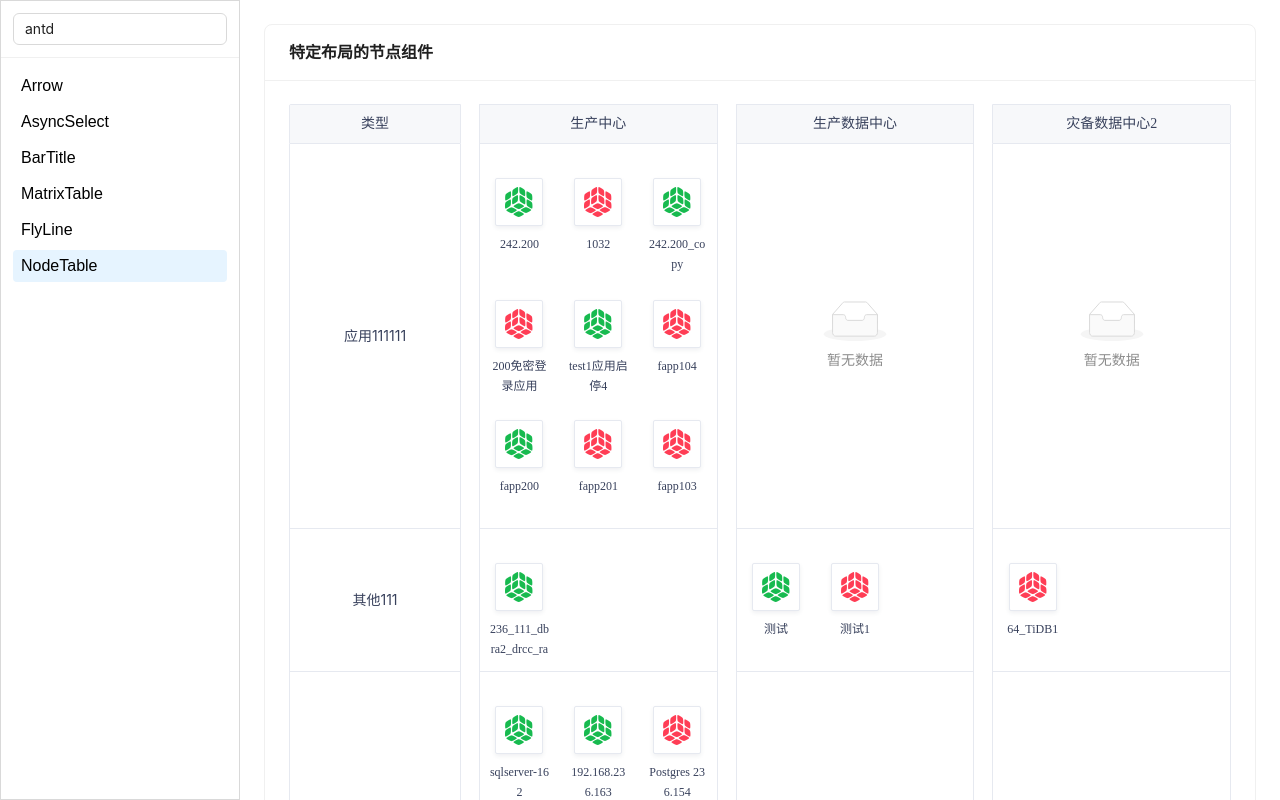
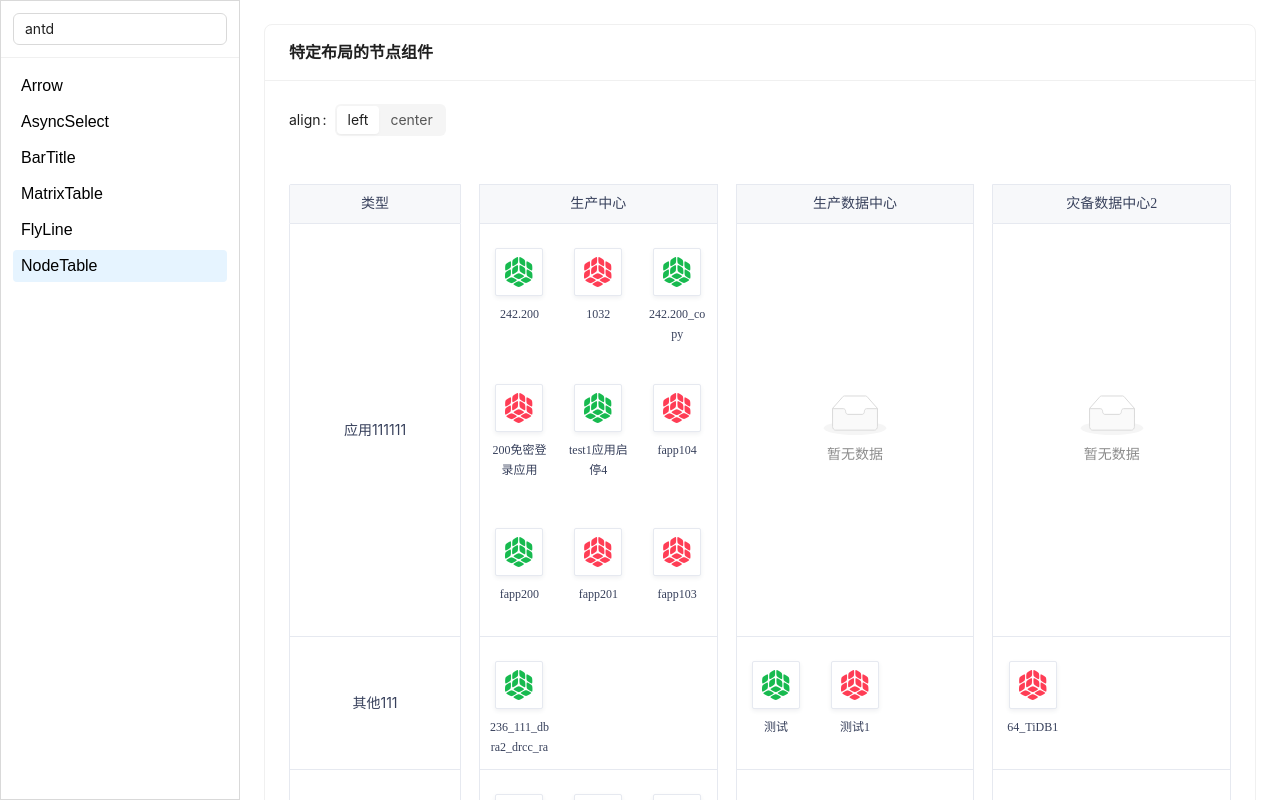
Before and after one commit to susususutie/monorep, a React (Vite) app in the folder packages/antd/: page / in a window 1280 px wide. Both pictures are taken after a click on the item "NodeTable". Shown: the top 800 px of the page. Built offline with nearby package versions, Linux system fonts and the light colour scheme.

Commit message:
feat: clickAway

```diff
--- a/packages/antd/src/NodeTable/Group.tsx
+++ b/packages/antd/src/NodeTable/Group.tsx
@@ -55,7 +55,7 @@ export default function NodeGroup<UidType extends string | number = number>({
               justify-content: space-around;
               align-items: flex-start;
             `}
-            style={{ paddingTop: 24 + (padding?.[listIndex] || 0) }}
+            style={{ paddingTop: padding?.[listIndex] || 24 }}
           >
             {list.map((node, index) => (
               <Fragment key={node}>{renderItem({ uid: node, row: listIndex, col: index, rowSize, colSize })}</Fragment>
--- a/packages/antd/src/NodeTable/NodeItem.tsx
+++ b/packages/antd/src/NodeTable/NodeItem.tsx
@@ -1,5 +1,5 @@
 import { css } from "@emotion/css";
-import { useClickAway, useHover } from "ahooks";
+import { useHover } from "ahooks";
 import { Popover } from "antd";
 import { useRef } from "react";
 
@@ -29,9 +29,6 @@ export function NodeItem({
 }) {
   const nodeRef = useRef(null);
   const isHover = useHover(nodeRef);
-  useClickAway(() => {
-    // onClick?.();
-  }, [nodeRef]);
 
   return (
     <span>
--- a/packages/antd/src/NodeTable/NodeTable.tsx
+++ b/packages/antd/src/NodeTable/NodeTable.tsx
@@ -1,19 +1,22 @@
-import React, { ReactNode, useCallback, useEffect, useRef, useState } from "react";
+import React, { CSSProperties, ReactNode, useCallback, useEffect, useRef, useState } from "react";
 import MatrixTable from "../MatrixTable";
 import NodeGroup from "./Group";
 import { NodeItem } from "./NodeItem";
 import { css } from "@emotion/css";
+import { useClickAway } from "ahooks";
 
 export type NodeTableProps = {
+  style?: CSSProperties;
   nodes: any[];
   columns: { key?: React.Key; title: string; dataIndex: string }[];
   dataSource: DataSourceItem[];
+  align?: "left" | "center";
 };
 
 // 弧高 = (index + 1) * 8; index: 同一行中的第几条水平连线
 
 export default function NodeTable(props: NodeTableProps) {
-  const { nodes = [], columns, dataSource } = props;
+  const { style, align = "left", nodes = [], columns, dataSource } = props;
 
   const wrapper = useRef<HTMLDivElement>(null);
   const [activeNode, setActiveNode] = useState<string>();
@@ -43,7 +46,7 @@ export default function NodeTable(props: NodeTableProps) {
       render: (items: string[][], row: DataSourceItem) =>
         items?.length > 0 ? (
           <NodeGroup
-            align={"left"}
+            align={align}
             rowSize={row.rowSize}
             colSize={row.colSize}
             items={items}
@@ -61,17 +64,23 @@ export default function NodeTable(props: NodeTableProps) {
     })),
   ];
 
+  function onClickAway() {
+    setActiveNode(undefined);
+    setModalState((oldState) => ({ ...oldState, open: false }));
+  }
+  useClickAway(() => {
+    onClickAway();
+  }, [wrapper]);
+
   return (
     <div
       ref={wrapper}
-      style={{ position: "relative" }}
+      style={{ ...style, position: "relative" }}
       onClick={(ev) => {
         const nodes = [...(wrapper.current?.querySelectorAll(`[data-node-nid]`) ?? [])];
         const clickOnNode = nodes.some((node) => node.contains(ev.target as HTMLElement));
         if (!clickOnNode) {
-          setActiveNode(undefined);
-          setModalState((oldState) => ({ ...oldState, open: false }));
-          console.log("click away");
+          onClickAway();
         }
       }}
     >
--- a/packages/antd/src/NodeTable/demo.tsx
+++ b/packages/antd/src/NodeTable/demo.tsx
@@ -1,4 +1,4 @@
-import { Card } from "antd";
+import { Card, Form, Radio, Segmented, Space, Switch } from "antd";
 import NodeTable from "./index";
 import { css } from "@emotion/css";
 import { useCallback, useRef, useState } from "react";
@@ -666,7 +666,7 @@ function sliceArray(arr: any[], size = 3) {
 
 export default function Demo() {
   const [nodes, setNodes] = useState<NodeData[]>(MOCK.classifies.flatMap((item) => item.assets) as NodeData[]);
-  const columns =  MOCK.data_centers.map((item) => ({ title: item.name, dataIndex: `dataCenter${item.id}` }))
+  const columns = MOCK.data_centers.map((item) => ({ title: item.name, dataIndex: `dataCenter${item.id}` }));
 
   const [dataSource, setDataSource] = useState<
     {
@@ -703,7 +703,14 @@ export default function Demo() {
       return {
         key: item.id,
         type: item.name,
-        padding: [10, 2],
+        padding: [
+          getPaddingTop(0),
+          getPaddingTop(1),
+          getPaddingTop(2),
+          getPaddingTop(3),
+          getPaddingTop(4),
+          getPaddingTop(5),
+        ],
         colSize,
         rowSize,
         ...obj,
@@ -714,9 +721,24 @@ export default function Demo() {
     return result;
   });
 
+  const [align, setValue] = useState<"left" | "center">("left");
+
   return (
     <Card title="特定布局的节点组件">
-      <NodeTable nodes={nodes} columns={columns} dataSource={dataSource} />
+      <Space direction="vertical">
+        <Form.Item label="align">
+          <Segmented options={["left", "center"]} value={align} onChange={setValue} />
+        </Form.Item>
+      </Space>
+
+      <NodeTable style={{ marginTop: 24 }} nodes={nodes} columns={columns} dataSource={dataSource} align={align} />
     </Card>
   );
 }
+
+function getPaddingTop(lines: number) {
+  if (!lines || lines <= 0) {
+    return 24;
+  }
+  return 24 + 16 + 8 * (lines - 1);
+}
```
